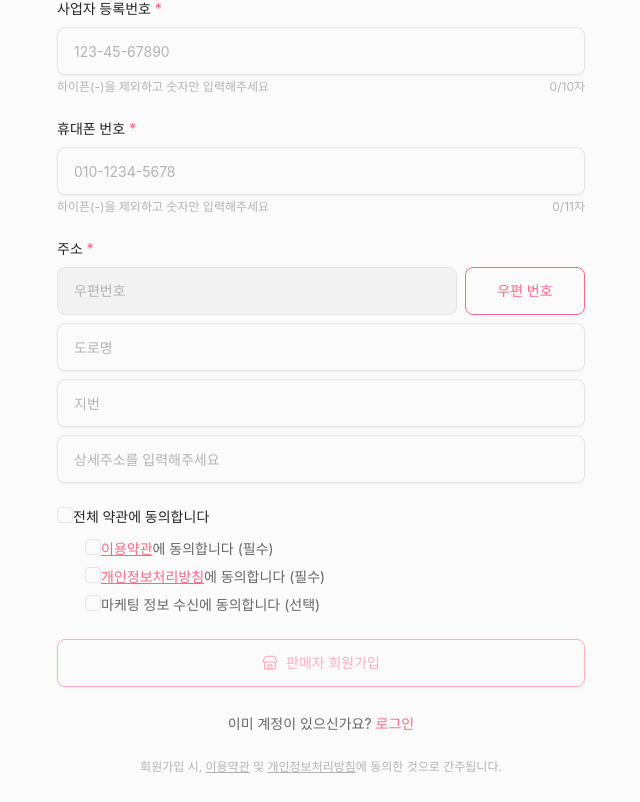
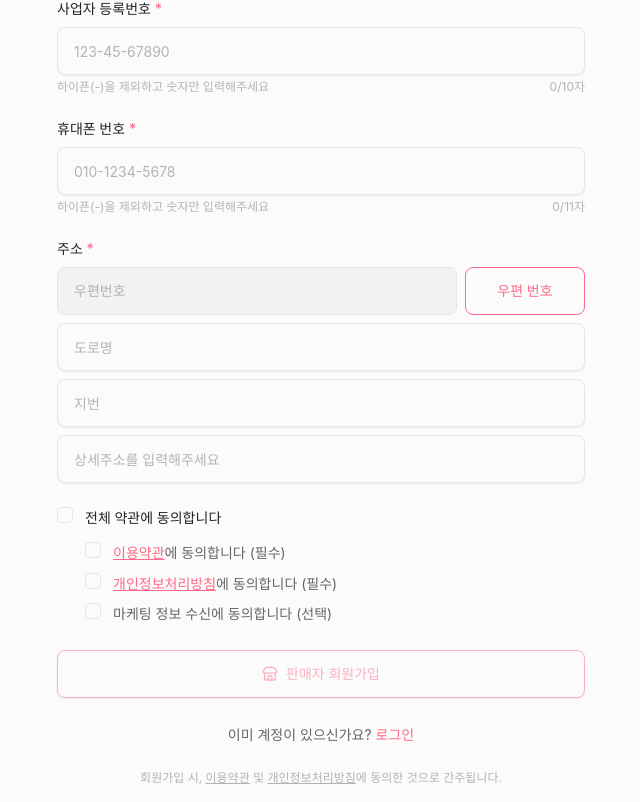
Before and after one commit to bamcodingdan/Ururu-Frontend, a Next.js app: page /seller-signup in a window 1280 px wide. Shown: the part 901-1703 px from the top of the page, without its empty margins (319-959 px from the left). Built offline with nearby package versions, Linux system fonts and the light colour scheme.

Commit message:
fix: 체크박스 스타일 분리 후 일괄 적용

```diff
--- a/src/app/login/page.tsx
+++ b/src/app/login/page.tsx
@@ -7,6 +7,7 @@ import { User, Store } from 'lucide-react';
 import Image from 'next/image';
 import Link from 'next/link';
 import { useAuthStore } from '@/store';
+import { FORM_STYLES } from '@/constants/form-styles';
 
 export default function LoginPage() {
   const { loginType, loginFormData, setLoginType, setLoginFormData } = useAuthStore();
@@ -173,13 +174,13 @@ export default function LoginPage() {
 
               {/* 로그인 유지 & 비밀번호 찾기 */}
               <div className="flex items-center justify-between">
-                <label className="flex items-center">
+                <label className={FORM_STYLES.checkbox.container}>
                   <input
                     type="checkbox"
-                    className="custom-checkbox mr-2"
+                    className={FORM_STYLES.checkbox.base}
                     aria-label="로그인 유지"
                   />
-                  <span className="text-sm text-text-200">로그인 유지</span>
+                  <span className={FORM_STYLES.checkbox.label}>로그인 유지</span>
                 </label>
                 <button
                   type="button"
--- a/src/app/mypage/profile-edit/page.tsx
+++ b/src/app/mypage/profile-edit/page.tsx
@@ -175,7 +175,7 @@ export default function ProfileEditPage() {
                 <Separator className="my-4" />
                 {/* 약관 동의 */}
                 <div className="mt-6 space-y-3">
-                  <label className="flex items-start">
+                  <label className={FORM_STYLES.checkbox.container}>
                     <input
                       type="checkbox"
                       checked={agreements.marketing}
@@ -184,18 +184,18 @@ export default function ProfileEditPage() {
                       }
                       className={FORM_STYLES.checkbox.base}
                     />
-                    <span className="text-sm text-text-200">
+                    <span className={FORM_STYLES.checkbox.label}>
                       마케팅 정보 수신에 동의합니다 (선택)
                     </span>
                   </label>
-                  <label className="flex items-start">
+                  <label className={FORM_STYLES.checkbox.container}>
                     <input
                       type="checkbox"
                       checked={agreements.location}
                       onChange={(e) => setAgreements((a) => ({ ...a, location: e.target.checked }))}
                       className={FORM_STYLES.checkbox.base}
                     />
-                    <span className="text-sm text-text-200">
+                    <span className={FORM_STYLES.checkbox.label}>
                       위치 기반 서비스 이용약관에 동의합니다 (선택)
                     </span>
                   </label>
--- a/src/app/seller-signup/page.tsx
+++ b/src/app/seller-signup/page.tsx
@@ -278,18 +278,20 @@ export default function SellerSignUpPage() {
 
             {/* 약관 동의 */}
             <div className="mt-6 space-y-3">
-              <label className="flex items-start">
+              <label className={FORM_STYLES.checkbox.container}>
                 <input
                   type="checkbox"
                   checked={agreements.all}
                   onChange={(e) => handleAgreementChange('all' as AgreementType, e.target.checked)}
                   className={FORM_STYLES.checkbox.base}
                 />
-                <span className="text-sm font-medium text-text-100">전체 약관에 동의합니다</span>
+                <span className="text-sm font-medium leading-relaxed text-text-100">
+                  전체 약관에 동의합니다
+                </span>
               </label>
 
               <div className="ml-7 space-y-2">
-                <label className="flex items-start">
+                <label className={FORM_STYLES.checkbox.container}>
                   <input
                     type="checkbox"
                     checked={agreements.terms}
@@ -298,12 +300,12 @@ export default function SellerSignUpPage() {
                     }
                     className={FORM_STYLES.checkbox.base}
                   />
-                  <span className="text-sm text-text-200">
+                  <span className={FORM_STYLES.checkbox.label}>
                     <span className="text-primary-300 underline">이용약관</span>에 동의합니다 (필수)
                   </span>
                 </label>
 
-                <label className="flex items-start">
+                <label className={FORM_STYLES.checkbox.container}>
                   <input
                     type="checkbox"
                     checked={agreements.privacy}
@@ -312,13 +314,13 @@ export default function SellerSignUpPage() {
                     }
                     className={FORM_STYLES.checkbox.base}
                   />
-                  <span className="text-sm text-text-200">
+                  <span className={FORM_STYLES.checkbox.label}>
                     <span className="text-primary-300 underline">개인정보처리방침</span>에
                     동의합니다 (필수)
                   </span>
                 </label>
 
-                <label className="flex items-start">
+                <label className={FORM_STYLES.checkbox.container}>
                   <input
                     type="checkbox"
                     checked={agreements.marketing}
@@ -327,7 +329,7 @@ export default function SellerSignUpPage() {
                     }
                     className={FORM_STYLES.checkbox.base}
                   />
-                  <span className="text-sm text-text-200">
+                  <span className={FORM_STYLES.checkbox.label}>
                     마케팅 정보 수신에 동의합니다 (선택)
                   </span>
                 </label>
--- a/src/constants/form-styles.ts
+++ b/src/constants/form-styles.ts
@@ -42,7 +42,11 @@ export const FORM_STYLES = {
 
   // 체크박스 스타일
   checkbox: {
-    base: 'custom-checkbox mr-3 mt-0.5',
+    base: 'custom-checkbox mt-0.5',
+    // 체크박스 컨테이너 스타일 (체크박스 + 라벨)
+    container: 'flex items-start gap-3',
+    // 체크박스 라벨 스타일
+    label: 'text-sm text-text-200 leading-relaxed',
   },
 
   // textarea 스타일
```
